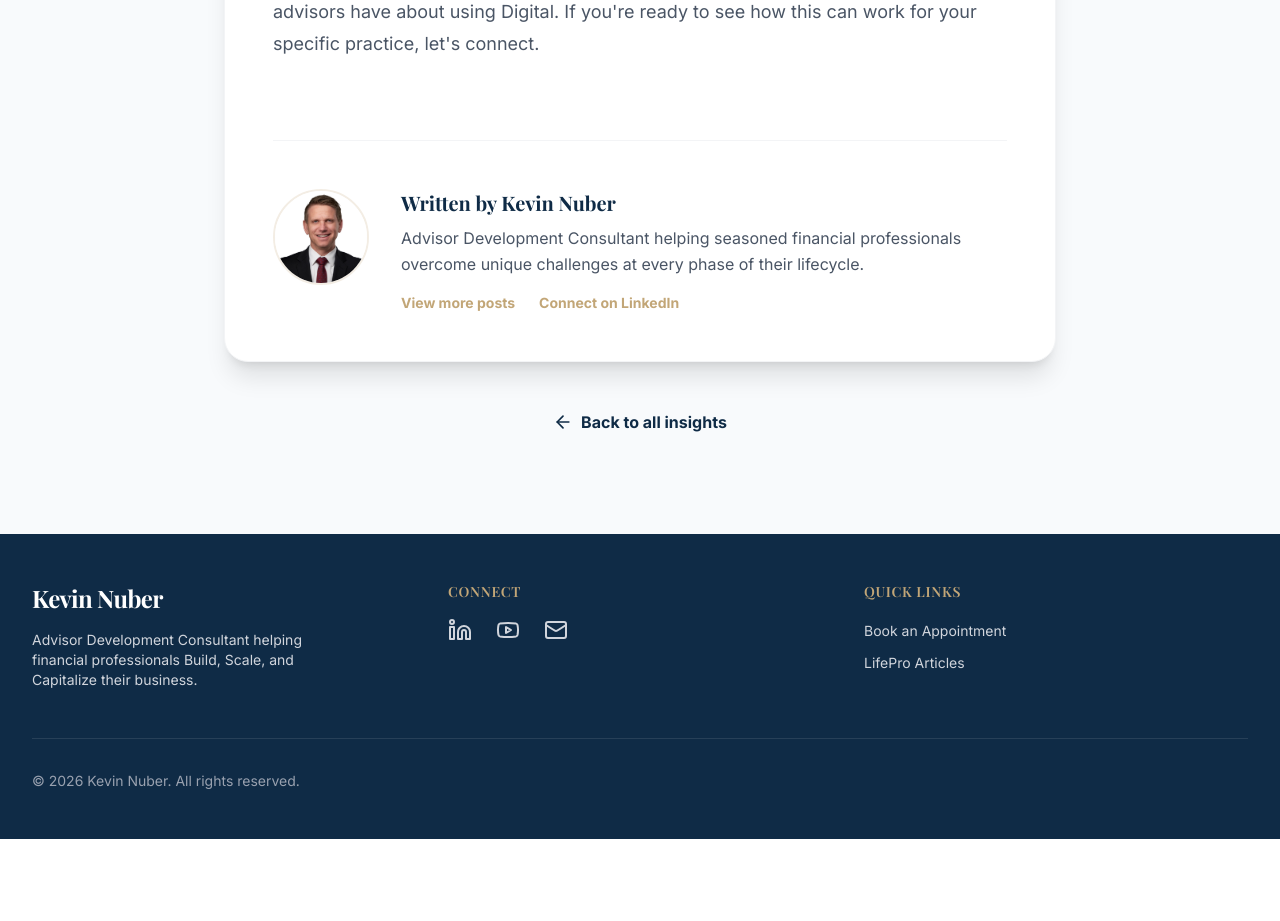
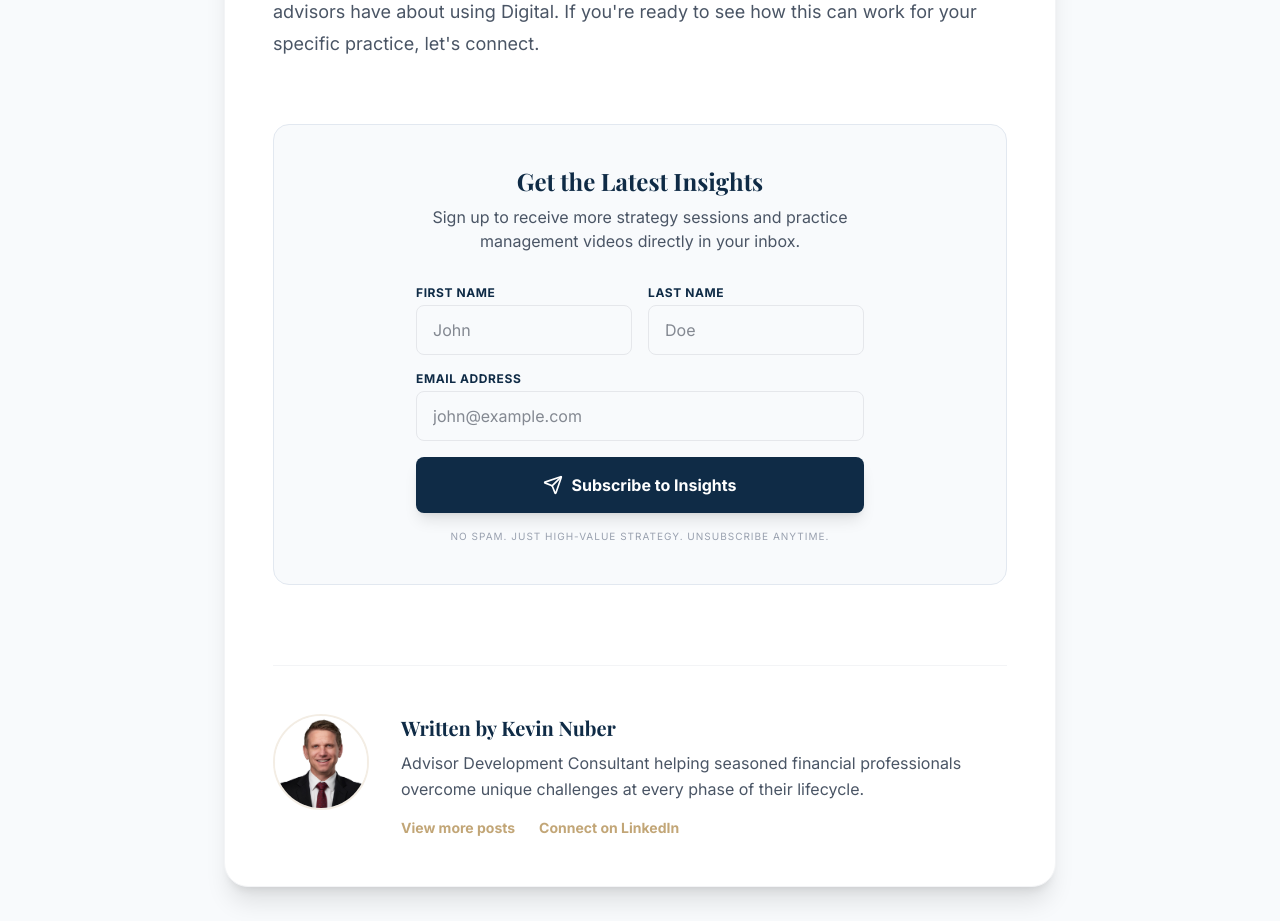
Before and after one commit to SuperFastTaco/kevinnuber-website, a React (Vite) app: page /blog/using-digital-marketing-to-fill-up-workshops in a window 1280 px wide. Shown: the part 2420-3341 px from the top of the page. Before the commit the page ends 3259 px from the top, so only its background shows below. Built offline with nearby package versions, Linux system fonts and the light colour scheme; a web font is replaced by a local one.

Commit message:
Add files via upload

```diff
--- a/src/pages/BlogPost.tsx
+++ b/src/pages/BlogPost.tsx
@@ -1,6 +1,7 @@
 import { useParams, Link } from 'react-router-dom';
 import { Calendar, Clock, ArrowLeft, Linkedin, Mail, Youtube } from 'lucide-react';
 import { blogPosts } from '../data/blogPosts';
+import SubscribeForm from '../components/SubscribeForm';
 
 export default function BlogPost() {
   const { slug } = useParams<{ slug: string }>();
@@ -94,6 +95,11 @@ export default function BlogPost() {
             dangerouslySetInnerHTML={{ __html: post.content }}
           />
 
+          {/* Lead Capture Section */}
+          <div className="mt-16">
+            <SubscribeForm />
+          </div>
+
           {/* Author Bio */}
           <div className="mt-20 pt-12 border-t border-gray-100 flex flex-col md:flex-row items-center md:items-start gap-8">
             <div className="w-24 h-24 rounded-full overflow-hidden flex-shrink-0 border-2 border-brand-accent/20">
```
